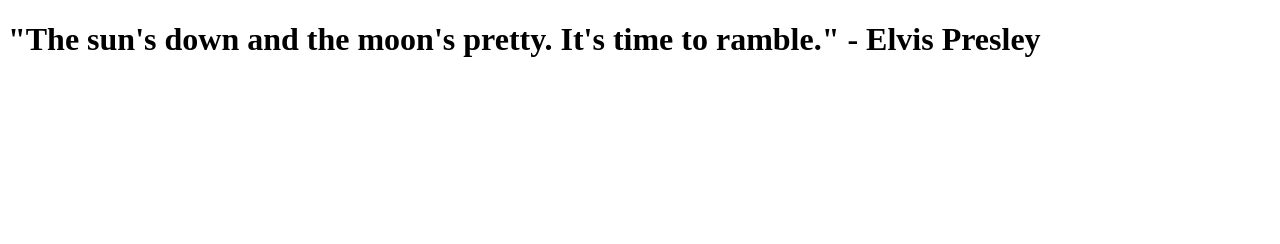
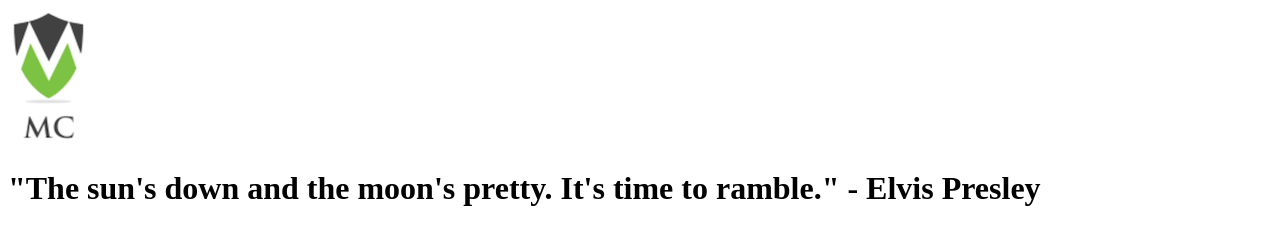
Before and after one commit to murphycrew/murphycrew.github.io, a plain HTML site: page index.html in a window 1280 px wide. Drawn offline with Linux system fonts and the light colour scheme.

Commit message:
Added logo

```diff
--- a/index.html
+++ b/index.html
@@ -14,6 +14,7 @@
 </head>
 
 <body>
+  <div><img src="images/mc_logo.png"></img>
   <div><h1>&quot;The sun&apos;s down and the moon&apos;s pretty. It&apos;s time to ramble.&quot; - Elvis Presley </h1></div>
 </body>
 </html>
```
Also changed, not shown: images/mc_logo.png (added).
